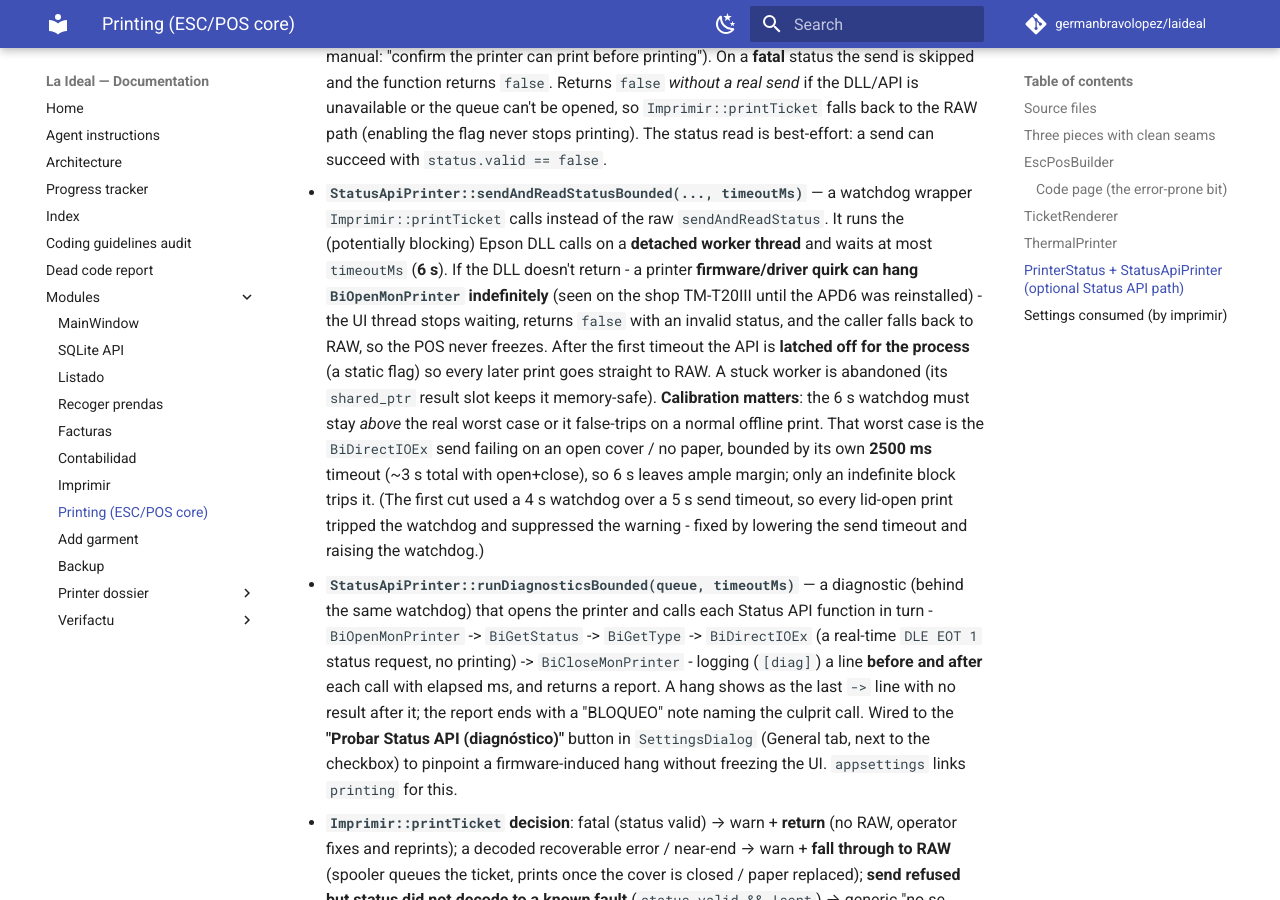
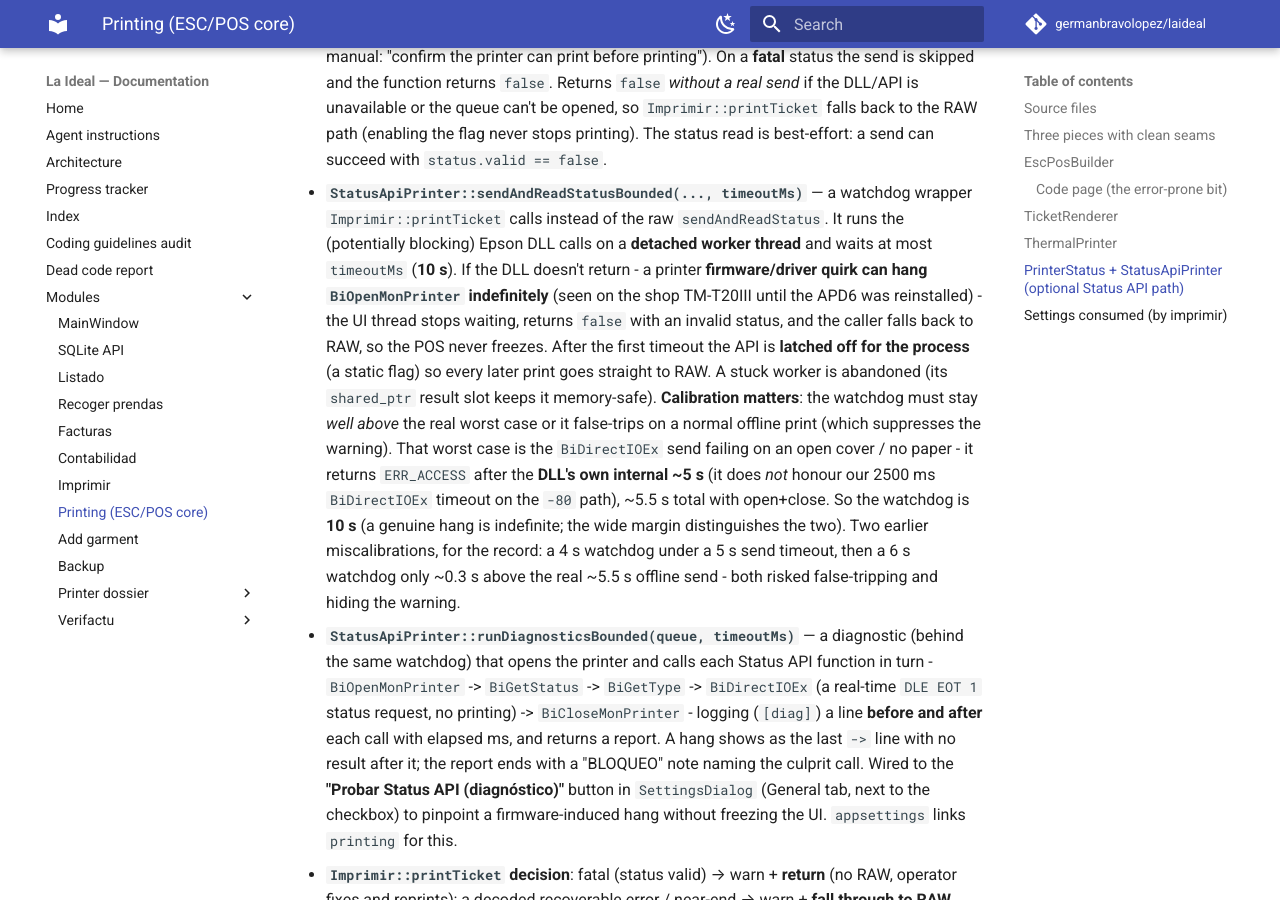
Before and after one commit to germanbravolopez/laideal, an MkDocs documentation site: the page built from docs/modules/printing.md, in a window 1280 px wide and 900 px high, scrolled down 3309 px. Built offline with MkDocs 1.6.1 and Material for MkDocs 9.7.7, drawn with Linux system fonts in a browser that asks for light colours; comment, search, counter and statistics services are not loaded.

Commit message:
Status API: widen watchdog 6000->10000ms - the DLL's -80 offline path ignores our send timeout and returns after its own ~5s, so 6s left too thin a margin; 10s cleanly separates a normal offline send (~5.5s) from a genuine indefinite hang

```diff
--- a/docs/modules/printing.md
+++ b/docs/modules/printing.md
@@ -124,20 +124,22 @@ differs (dossier option B, [`printer/02_control_methods.md`](printer/02_control_
 - **`StatusApiPrinter::sendAndReadStatusBounded(..., timeoutMs)`** — a watchdog
   wrapper `Imprimir::printTicket` calls instead of the raw `sendAndReadStatus`.
   It runs the (potentially blocking) Epson DLL calls on a **detached worker
-  thread** and waits at most `timeoutMs` (**6 s**). If the DLL doesn't return - a
+  thread** and waits at most `timeoutMs` (**10 s**). If the DLL doesn't return - a
   printer **firmware/driver quirk can hang `BiOpenMonPrinter` indefinitely** (seen
   on the shop TM-T20III until the APD6 was reinstalled) - the UI thread stops
   waiting, returns `false` with an invalid status, and the caller falls back to
   RAW, so the POS never freezes. After the first timeout the API is **latched off
   for the process** (a static flag) so every later print goes straight to RAW. A
   stuck worker is abandoned (its `shared_ptr` result slot keeps it memory-safe).
-  **Calibration matters**: the 6 s watchdog must stay *above* the real worst case
-  or it false-trips on a normal offline print. That worst case is the
-  `BiDirectIOEx` send failing on an open cover / no paper, bounded by its own
-  **2500 ms** timeout (~3 s total with open+close), so 6 s leaves ample margin;
-  only an indefinite block trips it. (The first cut used a 4 s watchdog over a
-  5 s send timeout, so every lid-open print tripped the watchdog and suppressed
-  the warning - fixed by lowering the send timeout and raising the watchdog.)
+  **Calibration matters**: the watchdog must stay *well above* the real worst case
+  or it false-trips on a normal offline print (which suppresses the warning). That
+  worst case is the `BiDirectIOEx` send failing on an open cover / no paper - it
+  returns `ERR_ACCESS` after the **DLL's own internal ~5 s** (it does *not* honour
+  our 2500 ms `BiDirectIOEx` timeout on the `-80` path), ~5.5 s total with
+  open+close. So the watchdog is **10 s** (a genuine hang is indefinite; the wide
+  margin distinguishes the two). Two earlier miscalibrations, for the record: a
+  4 s watchdog under a 5 s send timeout, then a 6 s watchdog only ~0.3 s above the
+  real ~5.5 s offline send - both risked false-tripping and hiding the warning.
 - **`StatusApiPrinter::runDiagnosticsBounded(queue, timeoutMs)`** — a diagnostic
   (behind the same watchdog) that opens the printer and calls each Status API
   function in turn - `BiOpenMonPrinter` -> `BiGetStatus` -> `BiGetType` ->
```
Also changed, not shown: docs/progress_tracker.md (+1 -1 lines), 1 other file.
